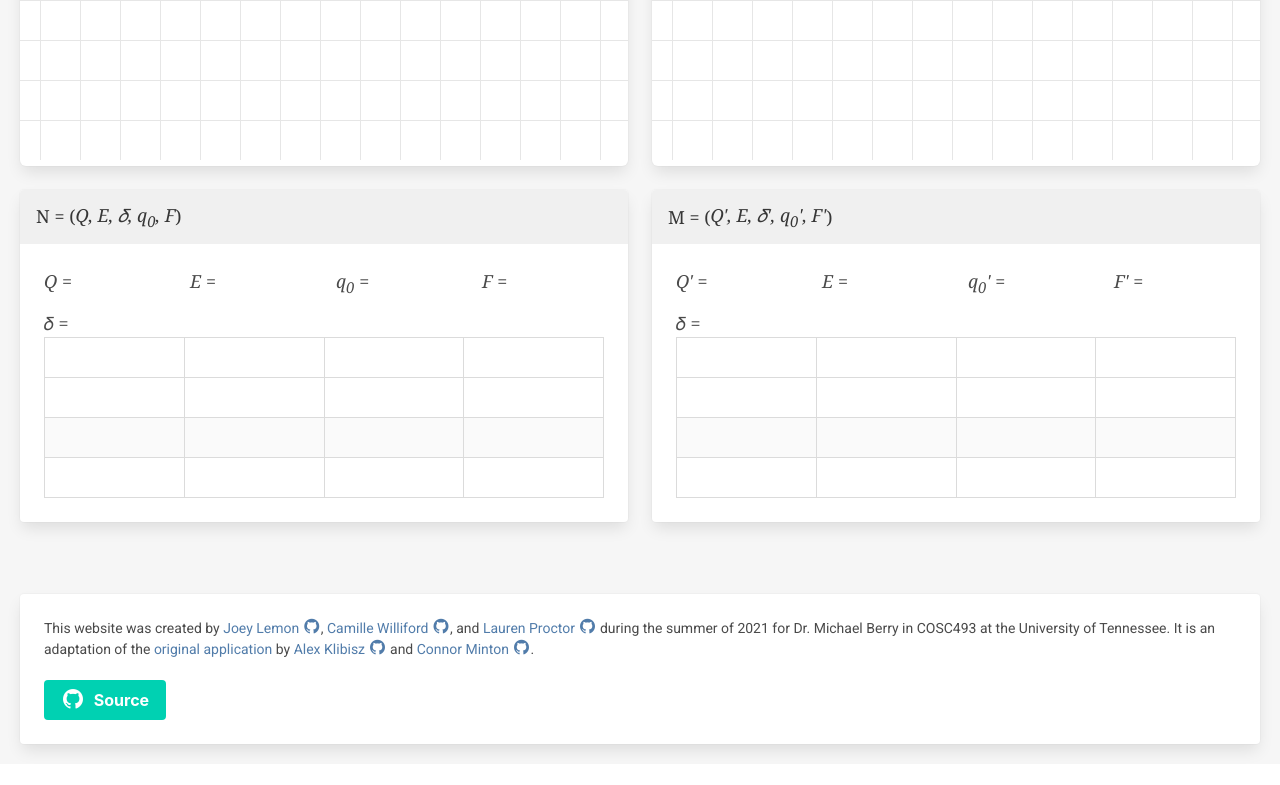
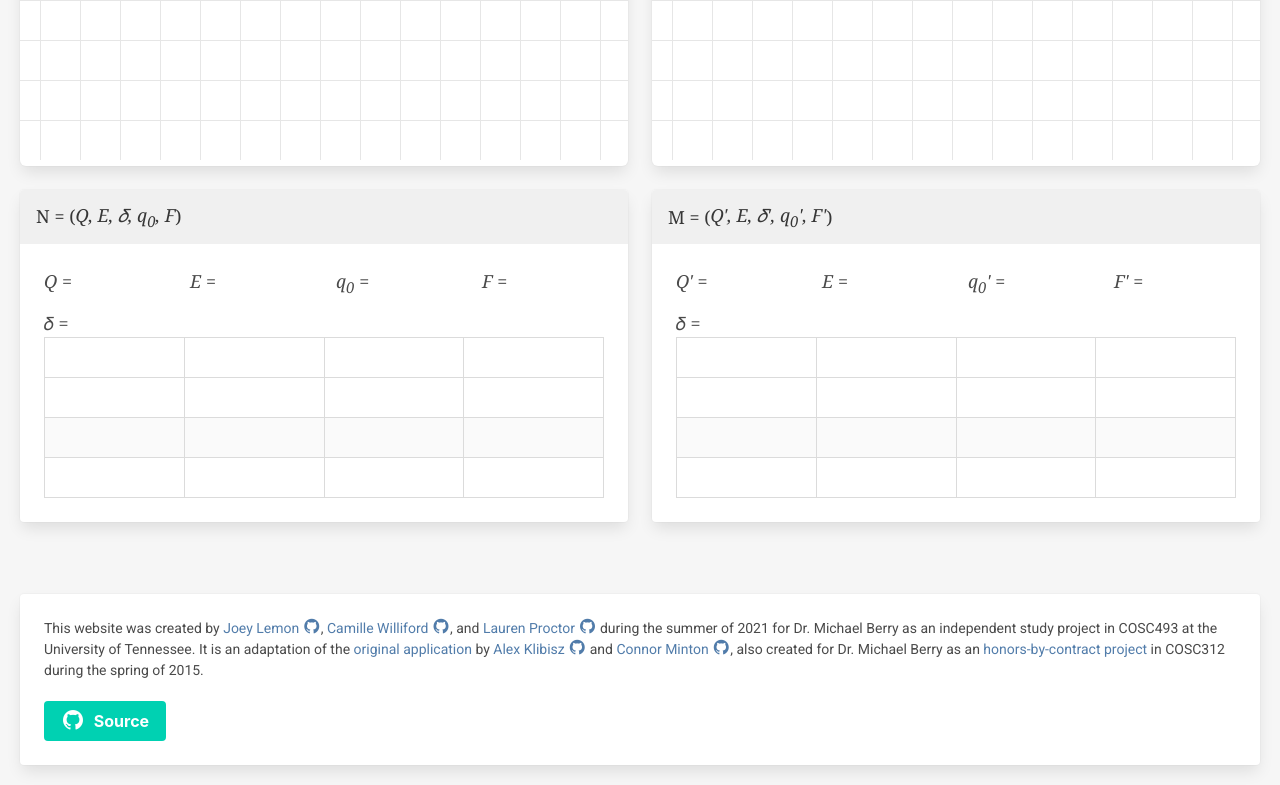
Before and after one commit to joeylemon/nfa-to-dfa, a website with bundled scripts: page index.html in a window 1280 px wide. Shown: the part 664-1449 px from the top of the page. Before the commit the page ends 1428 px from the top, so only its background shows below. Built offline with nearby package versions, Linux system fonts and the light colour scheme.

Commit message:
add more footer notes

```diff
--- a/index.html
+++ b/index.html
@@ -294,14 +294,18 @@
                         <i class="mdi mdi-18px mdi-github" aria-hidden="true"></i></a></nobr>,
                 and <nobr><a href="https://github.com/lproctor10242">Lauren Proctor
                         <i class="mdi mdi-18px mdi-github" aria-hidden="true"></i></a></nobr>
-                during the summer of 2021 for Dr. Michael Berry in COSC493 at the University of Tennessee. It is an
+                during the summer of 2021 for Dr. Michael Berry as an independent study project in COSC493 at the
+                University of Tennessee. It is an
                 adaptation of
                 the <a href="http://alexklibisz.github.io/FSA-Animate">original application</a> by
                 <nobr><a href="https://github.com/alexklibisz">Alex Klibisz
                         <i class="mdi mdi-18px mdi-github" aria-hidden="true"></i></a></nobr>
                 and
                 <nobr><a href="https://github.com/c-minton">Connor Minton
-                        <i class="mdi mdi-18px mdi-github" aria-hidden="true"></i></a></nobr>.
+                        <i class="mdi mdi-18px mdi-github" aria-hidden="true"></i></a></nobr>, also created for Dr.
+                Michael Berry as an <a
+                    href="https://honors.utk.edu/chancellors-honors-program/program-experience/curriculum/">honors-by-contract
+                    project</a> in COSC312 during the spring of 2015.
             </p>
             <a class="button is-primary" href="https://github.com/joeylemon/nfa-to-dfa" style="margin-top: 20px;">
                 <strong><i class="mdi mdi-github" aria-hidden="true"></i> Source</strong>
```
